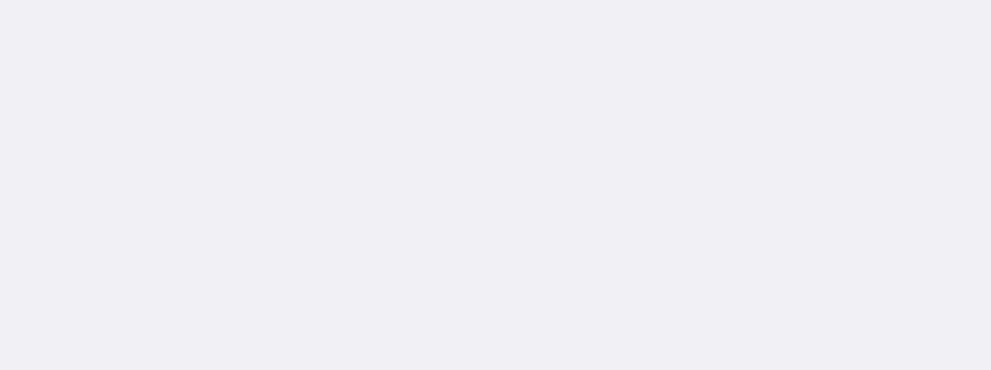
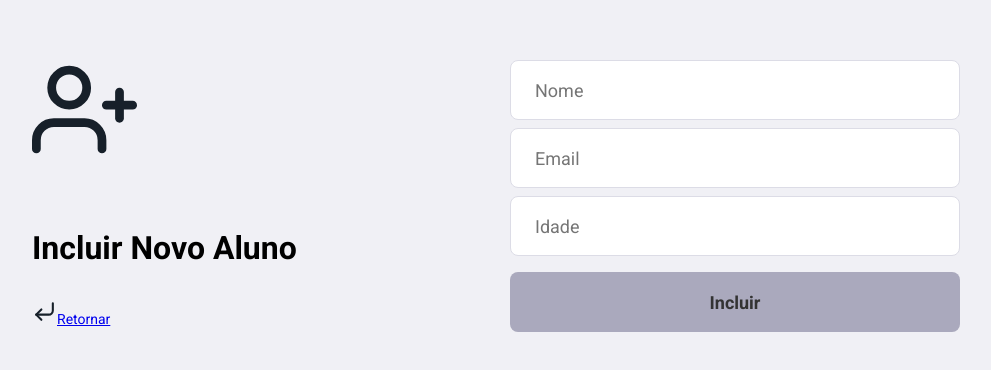
Before and after one commit to Lucas-GES/AlunosAPI, a React (Create React App) app in the folder frontend_final/: page /alunos/aluno/novo/0 in a window 1280 px wide. Before the commit this address had no page. Shown: the part 216-586 px from the top of the page, without its empty margins (144-1135 px from the left). Built offline with nearby package versions, Linux system fonts and the light colour scheme.

Commit message:
ASP .NET Core - Aula 14

```diff
--- a/frontend_final/src/pages/Alunos/index.js
+++ b/frontend_final/src/pages/Alunos/index.js
@@ -12,7 +12,7 @@
                 <span>
                     Bem-Vindo, <strong>Luck</strong>!
                 </span>
-                <Link className="button" to="aluno/novo">
+                <Link className="button" to="aluno/novo/0">
                     Novo Aluno
                 </Link>
                 <button type="button">
--- /dev/null
+++ b/frontend_final/src/pages/NovoAluno/index.js
@@ -0,0 +1,32 @@
+import React from "react";
+import "./styles.css";
+import { FiCornerDownLeft, FiUserPlus } from "react-icons/fi";
+import { Link, useParams } from "react-router-dom";
+
+export default function NovoAluno() {
+
+    const {alunoId} = useParams();
+
+    return (
+        <div className="novo-aluno-container">
+            <div className="content">
+                <section className="form">
+                    <FiUserPlus size={105} color="#17202a" />
+                    <h1>{alunoId === '0'? 'Incluir Novo Aluno' : 'Atualizar Aluno'}</h1>
+                    <Link className="back-link" to="/alunos">
+                        <FiCornerDownLeft size="25" color="#17202a"/>
+                        Retornar
+                    </Link>
+                </section>
+                <form>
+                    <input placeholder="Nome" />
+                    <input placeholder="Email" />
+                    <input placeholder="Idade" />
+                    <button className="button" type="submit">
+                        {alunoId === '0'? 'Incluir': 'Atualizar'}
+                    </button>
+                </form>
+            </div>
+        </div>
+    );
+}
--- /dev/null
+++ b/frontend_final/src/pages/NovoAluno/styles.css
@@ -0,0 +1,60 @@
+.novo-aluno-container{
+    width: 100%;
+    max-width: 1120px;
+    height: 100vh;
+    margin: 0 auto;
+
+    display: flex;
+    align-items: center;
+    justify-content: space-between;
+}
+
+.novo-aluno-container .content{
+    width: 100%;
+    padding: 96px;
+    background: #F0F0F5;
+    box-shadow: 0 0 100px rgba(0, 0, 0, 0.1);
+    border-radius: 8px;
+
+    display: flex;
+    justify-content: space-between;
+    align-items: center;
+}
+
+.novo-aluno-container .content section{
+    width: 100%;
+    max-width: 380px;
+}
+
+.novo-aluno-container section.form{
+    width: 100%;
+    max-width: 350px;
+    margin-right: 30px;
+}
+
+.novo-aluno-container section.form img{
+    width: 45%;
+    margin-left: auto;
+    margin-right: auto;
+    display: block;
+}
+
+.novo-aluno-container .content section h1{
+    margin: 64px 0 32px;
+    font-size: 32px;
+}
+
+.novo-aluno-container .content section p{
+    font-size: 18px;
+    color: #737380;
+    line-height: 32px;
+}
+
+.novo-aluno-container .content form{
+    width: 100%;
+    max-width: 450px;
+}
+
+.novo-aluno-container .content form input{
+    margin-top: 8px;
+}
--- a/frontend_final/src/routes.js
+++ b/frontend_final/src/routes.js
@@ -2,6 +2,7 @@
 import { BrowserRouter, Route, Routes } from 'react-router-dom';
 import Login from './pages/Login';
 import Alunos from './pages/Alunos';
+import NovoAluno from './pages/NovoAluno';
 
 export default function Rotas(){
     return (
@@ -9,6 +10,7 @@
             <Routes>
                 <Route path='/' exact Component={Login}/>
                 <Route path='/alunos' Component={Alunos}/>
+                <Route path='/alunos/aluno/novo/:alunoId' Component={NovoAluno}/>
             </Routes>
         </BrowserRouter>
     );
```
